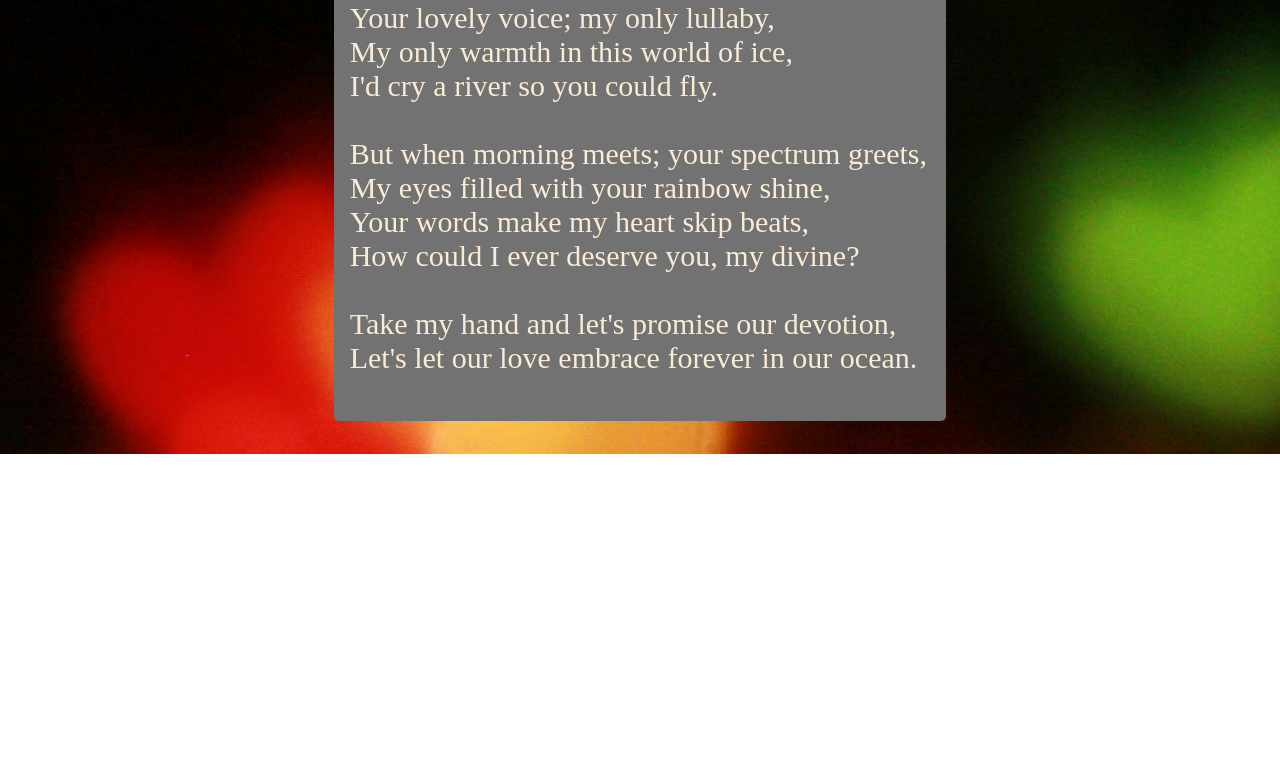
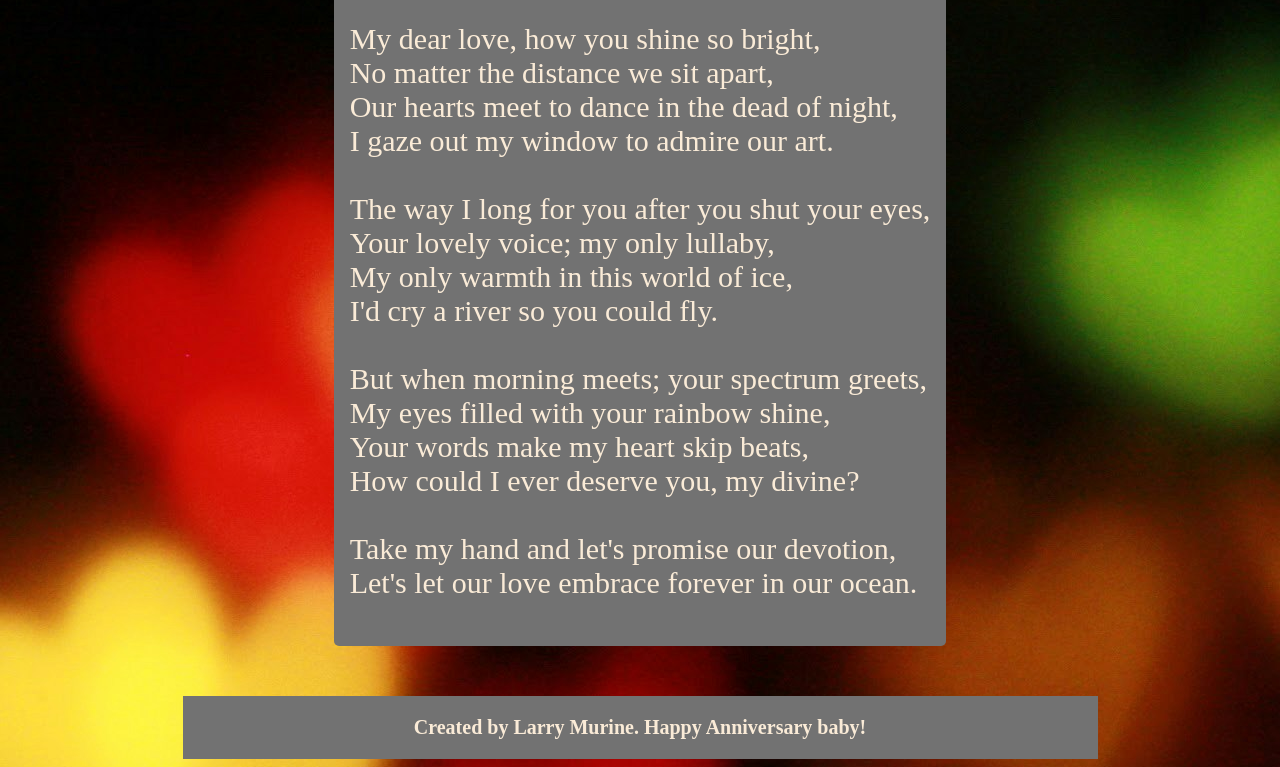
Before and after one commit to SteelUmi/lily-gift, a plain HTML site: page index.html in a window 1280 px wide. Shown: the part 362-1129 px from the top of the page. Before the commit the page ends 816 px from the top, so only its background shows below. Drawn offline with Linux system fonts and the light colour scheme.

Commit message:
Added Footer And Adjusted Flex Added a footer to the page and added some different flex values, margins

```diff
--- a/index.html
+++ b/index.html
@@ -34,7 +34,9 @@
             </p>
         </div>
     </div>
-
+    <div class="footer">
+        <p>Created by Larry Murine. Happy Anniversary baby! </p>
+    </div>
 
 
 
--- a/styles.css
+++ b/styles.css
@@ -2,6 +2,8 @@ body {
     font-family: 'Times New Roman', Times, serif;
     min-height: 100vh;
     display: flex;
+    flex: 1;
+    flex-direction: column;
     justify-content: center;
     align-items: center;
     background-image: url(images/rachel-walker-fdYWSfH8N6Y-unsplash.jpg);
@@ -15,8 +17,12 @@ body {
     color: antiquewhite;
     background-color: rgb(114, 114, 114);
     border-radius: 5px;
-    max-width: 750px;
+    max-width: 800px;
+    min-width: 500px;
+    max-height: fit-content;
     padding: 16px;
+    flex: auto;
+    margin: 250px 200px 50px 200px;
 }
 
 
@@ -24,3 +30,19 @@ body {
     font-size: 30px;
 
 }
+
+
+.footer {
+    background-color: rgb(114, 114, 114);
+    color: antiquewhite;
+    font-weight: bold;
+    font-size: 20px;
+    display: flex;
+    flex: auto;
+    flex-direction: row;
+    justify-content: space-around;
+    align-items: center;
+    min-width: 915px;
+    max-height: 80px;
+    margin-top: auto;
+}
```
